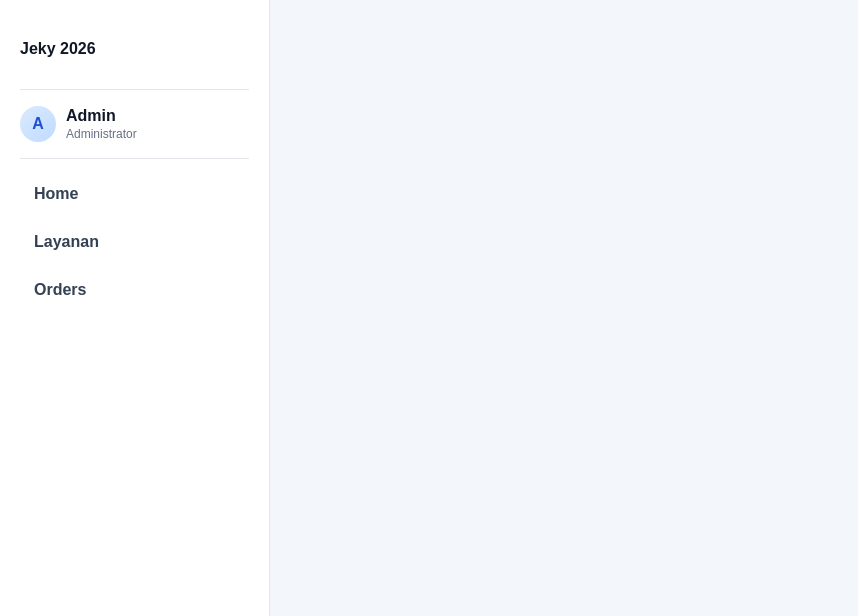
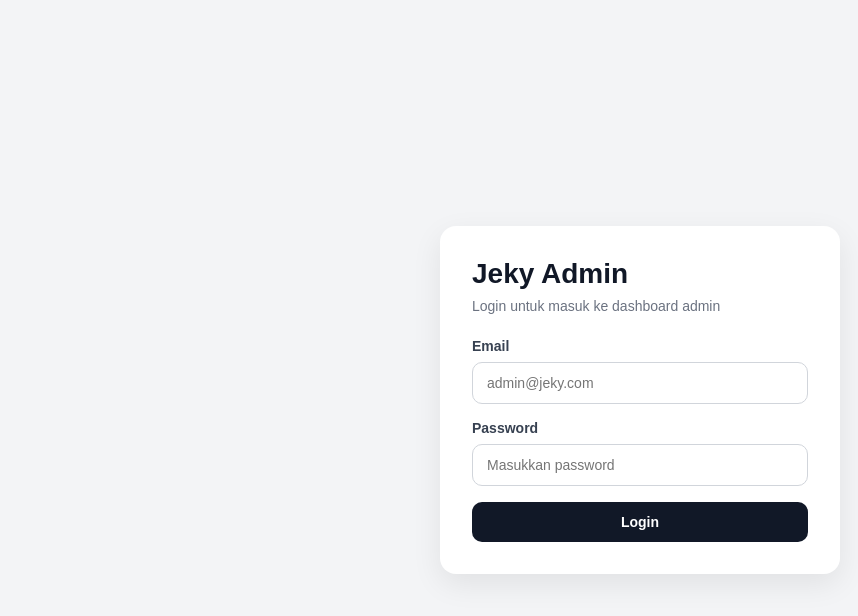
Before and after one commit to Triasinta6/project-jeky, a React (Vite) app in the folder jeky-frontend/: page /login in a window 1280 px wide. Shown: the top 616 px of the page, without its empty margins (0-858 px from the left). Built offline with nearby package versions, Linux system fonts and the light colour scheme.

Commit message:
feat: implement JWT authentication, protected routes, and dashboard visualization with Recharts

```diff
--- a/jeky-frontend/package.json
+++ b/jeky-frontend/package.json
@@ -10,7 +10,7 @@
   },
   "dependencies": {
     "@vitejs/plugin-react": "latest",
-    "axios": "latest",
+    "axios": "^1.18.1",
     "react": "latest",
     "react-dom": "latest",
     "react-router-dom": "latest",
--- a/jeky-frontend/src/App.jsx
+++ b/jeky-frontend/src/App.jsx
@@ -1,9 +1,20 @@
-import { NavLink, Route, Routes } from "react-router-dom";
+import { NavLink, Navigate, Route, Routes, useNavigate } from "react-router-dom";
 import Dashboard from "./pages/Dashboard.jsx";
 import Layanan from "./pages/Layanan.jsx";
 import Orders from "./pages/Orders.jsx";
+import Login from "./pages/Login.jsx";
+import ProtectedRoute from "./auth/ProtectedRoute.jsx";
+import { useAuth } from "./auth/AuthContext.jsx";
 
-function App() {
+function AdminLayout({ children }) {
+  const navigate = useNavigate();
+  const { user, logout } = useAuth();
+
+  const handleLogout = () => {
+    logout();
+    navigate("/login");
+  };
+
   return (
     <div className="admin-shell">
       <aside className="sidebar">
@@ -12,29 +23,72 @@ function App() {
         </div>
 
         <div className="profile-box">
-          <div className="profile-photo">A</div>
+          <div className="profile-photo">
+            {user?.name ? user.name.charAt(0).toUpperCase() : "A"}
+          </div>
           <div>
-            <p className="profile-name">Admin</p>
-            <p className="profile-role">Administrator</p>
+            <p className="profile-name">{user?.name || "Admin"}</p>
+            <p className="profile-role">{user?.role || "Administrator"}</p>
           </div>
         </div>
 
         <nav className="sidebar-nav">
-          <NavLink to="/" end>Home</NavLink>
+          <NavLink to="/dashboard">Home</NavLink>
           <NavLink to="/layanan">Layanan</NavLink>
           <NavLink to="/orders">Orders</NavLink>
         </nav>
+
+        <button type="button" className="sidebar-logout" onClick={handleLogout}>
+          Logout
+        </button>
       </aside>
 
-      <main className="main">
-        <Routes>
-          <Route path="/" element={<Dashboard />} />
-          <Route path="/layanan" element={<Layanan />} />
-          <Route path="/orders" element={<Orders />} />
-        </Routes>
-      </main>
+      <main className="main">{children}</main>
     </div>
   );
 }
 
+function App() {
+  return (
+    <Routes>
+      <Route path="/login" element={<Login />} />
+
+      <Route path="/" element={<Navigate to="/dashboard" replace />} />
+
+      <Route
+        path="/dashboard"
+        element={
+          <ProtectedRoute>
+            <AdminLayout>
+              <Dashboard />
+            </AdminLayout>
+          </ProtectedRoute>
+        }
+      />
+
+      <Route
+        path="/layanan"
+        element={
+          <ProtectedRoute>
+            <AdminLayout>
+              <Layanan />
+            </AdminLayout>
+          </ProtectedRoute>
+        }
+      />
+
+      <Route
+        path="/orders"
+        element={
+          <ProtectedRoute>
+            <AdminLayout>
+              <Orders />
+            </AdminLayout>
+          </ProtectedRoute>
+        }
+      />
+    </Routes>
+  );
+}
+
 export default App;
--- /dev/null
+++ b/jeky-frontend/src/api/api.js
@@ -0,0 +1,17 @@
+import axios from "axios";
+
+const api = axios.create({
+    baseURL: "http://localhost:8080/api",
+});
+
+api.interceptors.request.use((config) => {
+    const token = localStorage.getItem("token");
+
+    if (token) {
+        config.headers.Authorization = `Bearer ${token}`;
+    }
+
+    return config;
+})
+
+export default api;
--- /dev/null
+++ b/jeky-frontend/src/auth/AuthContext.jsx
@@ -0,0 +1,76 @@
+import { createContext, useContext, useEffect, useState } from "react";
+import api from "../api/api";
+
+const AuthContext = createContext(null);
+
+export function AuthProvider({ children }) {
+    const [user, setUser] = useState(null);
+    const [token, setToken] = useState(localStorage.getItem("token"));
+    const [loading, setLoading] = useState(true);
+
+    useEffect(() => {
+        const checkLogin = async () => {
+            if (!token) {
+                setLoading(false);
+                return;
+            }
+
+            try {
+                const response = await api.get("/auth/me");
+                setUser(response.data);
+            } catch (error) {
+                localStorage.removeItem("token");
+                setToken(null);
+                setUser(null);
+            } finally {
+                setLoading(false);
+            }
+        };
+
+        checkLogin();
+    }, [token]);
+
+    const login = async (email, password) => {
+        const response = await api.post("/auth/login", {
+            email,
+            password,
+        });
+
+        localStorage.setItem("token", response.data.token);
+        setToken(response.data.token);
+
+        setUser({
+            id: response.data.id,
+            name: response.data.name,
+            email: response.data.email,
+            role: response.data.role,
+        });
+
+        return response.data;
+    };
+
+    const logout = () => {
+        localStorage.removeItem("token");
+        setToken(null);
+        setUser(null);
+    };
+
+    return (
+        <AuthContext.Provider
+            value={{
+                user,
+                token,
+                loading,
+                login,
+                logout,
+                isAuthenticated: !!user,
+            }}
+        >
+            {children}
+        </AuthContext.Provider>
+    );
+}
+
+export function useAuth() {
+    return useContext(AuthContext);
+}
--- /dev/null
+++ b/jeky-frontend/src/auth/ProtectedRoute.jsx
@@ -0,0 +1,18 @@
+import { Navigate } from "react-router-dom";
+import { useAuth } from "./AuthContext";
+
+function ProtectedRoute({ children }) {
+    const { isAuthenticated, loading } = useAuth();
+
+    if (loading) {
+        return <div style={{ padding: "24px" }}>Loading...</div>;
+    }
+
+    if (!isAuthenticated) {
+        return <Navigate to="/login" replace />;
+    }
+
+    return children;
+}
+
+export default ProtectedRoute;
--- a/jeky-frontend/src/main.jsx
+++ b/jeky-frontend/src/main.jsx
@@ -2,12 +2,15 @@ import React from "react";
 import ReactDOM from "react-dom/client";
 import { BrowserRouter } from "react-router-dom";
 import App from "./App.jsx";
+import { AuthProvider } from "./auth/AuthContext.jsx";
 import "./styles.css";
 
 ReactDOM.createRoot(document.getElementById("root")).render(
   <React.StrictMode>
     <BrowserRouter>
-      <App />
+      <AuthProvider>
+        <App />
+      </AuthProvider>
     </BrowserRouter>
   </React.StrictMode>
 );
--- a/jeky-frontend/src/pages/Dashboard.jsx
+++ b/jeky-frontend/src/pages/Dashboard.jsx
@@ -11,7 +11,7 @@ import {
   XAxis,
   YAxis,
 } from "recharts";
-import api from "../api";
+import api from "../api/api";
 import PageHeader from "../components/PageHeader";
 
 function Dashboard() {
--- a/jeky-frontend/src/pages/Layanan.jsx
+++ b/jeky-frontend/src/pages/Layanan.jsx
@@ -1,5 +1,5 @@
 import { useEffect, useState } from "react";
-import api from "../api";
+import api from "../api/api";
 import PageHeader from "../components/PageHeader";
 
 const emptyForm = {
--- /dev/null
+++ b/jeky-frontend/src/pages/Login.jsx
@@ -0,0 +1,143 @@
+import { useState } from "react";
+import { useNavigate } from "react-router-dom";
+import { useAuth } from "../auth/AuthContext";
+
+function Login() {
+    const navigate = useNavigate();
+    const { login } = useAuth();
+
+    const [email, setEmail] = useState("");
+    const [password, setPassword] = useState("");
+    const [error, setError] = useState("");
+    const [loading, setLoading] = useState(false);
+
+    const handleSubmit = async (e) => {
+        e.preventDefault();
+        setError("");
+        setLoading(true);
+
+        try {
+            await login(email, password);
+            navigate("/dashboard");
+        } catch (err) {
+            console.log(err);
+
+            if (err.response?.data) {
+                setError(typeof err.response.data === "string" ? err.response.data : err.response.data.message);
+            } else {
+                setError("Gagal login. Cek backend atau koneksi API.");
+            }
+        } finally {
+            setLoading(false);
+        }
+    };
+
+    return (
+        <div style={styles.page}>
+            <div style={styles.card}>
+                <h1 style={styles.title}>Jeky Admin</h1>
+                <p style={styles.subtitle}>Login untuk masuk ke dashboard admin</p>
+
+                {error && <div style={styles.error}>{error}</div>}
+
+                <form onSubmit={handleSubmit}>
+                    <div style={styles.formGroup}>
+                        <label style={styles.label}>Email</label>
+                        <input
+                            style={styles.input}
+                            type="email"
+                            value={email}
+                            onChange={(e) => setEmail(e.target.value)}
+                            placeholder="admin@jeky.com"
+                        />
+                    </div>
+
+                    <div style={styles.formGroup}>
+                        <label style={styles.label}>Password</label>
+                        <input
+                            style={styles.input}
+                            type="password"
+                            value={password}
+                            onChange={(e) => setPassword(e.target.value)}
+                            placeholder="Masukkan password"
+                        />
+                    </div>
+
+                    <button style={styles.button} type="submit" disabled={loading}>
+                        {loading ? "Loading..." : "Login"}
+                    </button>
+                </form>
+            </div>
+        </div>
+    );
+}
+
+const styles = {
+    page: {
+        minHeight: "100vh",
+        display: "flex",
+        alignItems: "center",
+        justifyContent: "center",
+        background: "#f3f4f6",
+        fontFamily: "Arial, sans-serif",
+    },
+    card: {
+        width: "100%",
+        maxWidth: "400px",
+        background: "#ffffff",
+        padding: "32px",
+        borderRadius: "16px",
+        boxShadow: "0 10px 30px rgba(0,0,0,0.08)",
+    },
+    title: {
+        margin: 0,
+        fontSize: "28px",
+        fontWeight: "700",
+        color: "#111827",
+    },
+    subtitle: {
+        marginTop: "8px",
+        marginBottom: "24px",
+        color: "#6b7280",
+        fontSize: "14px",
+    },
+    formGroup: {
+        marginBottom: "16px",
+    },
+    label: {
+        display: "block",
+        marginBottom: "8px",
+        fontSize: "14px",
+        fontWeight: "600",
+        color: "#374151",
+    },
+    input: {
+        width: "100%",
+        padding: "12px 14px",
+        borderRadius: "10px",
+        border: "1px solid #d1d5db",
+        fontSize: "14px",
+        boxSizing: "border-box",
+    },
+    button: {
+        width: "100%",
+        padding: "12px 14px",
+        borderRadius: "10px",
+        border: "none",
+        background: "#111827",
+        color: "#ffffff",
+        fontWeight: "700",
+        cursor: "pointer",
+        fontSize: "14px",
+    },
+    error: {
+        background: "#fee2e2",
+        color: "#991b1b",
+        padding: "10px 12px",
+        borderRadius: "10px",
+        marginBottom: "16px",
+        fontSize: "14px",
+    },
+};
+
+export default Login;
--- a/jeky-frontend/src/pages/Orders.jsx
+++ b/jeky-frontend/src/pages/Orders.jsx
@@ -1,5 +1,5 @@
 import { useEffect, useState } from "react";
-import api from "../api";
+import api from "../api/api";
 import PageHeader from "../components/PageHeader";
 
 const statuses = ["WAITING", "ACCEPTED", "ON_PROGRESS", "COMPLETED", "CANCELLED"];
```
Also changed, not shown: jeky-frontend/src/styles.css (+22 -0 lines), 2 other files (tests, documents, lock files or other folders).
